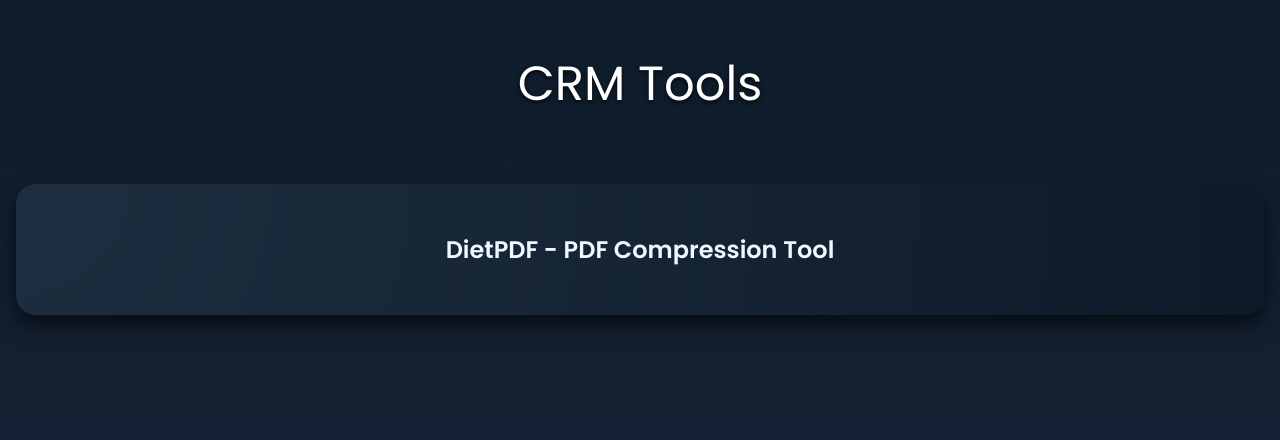
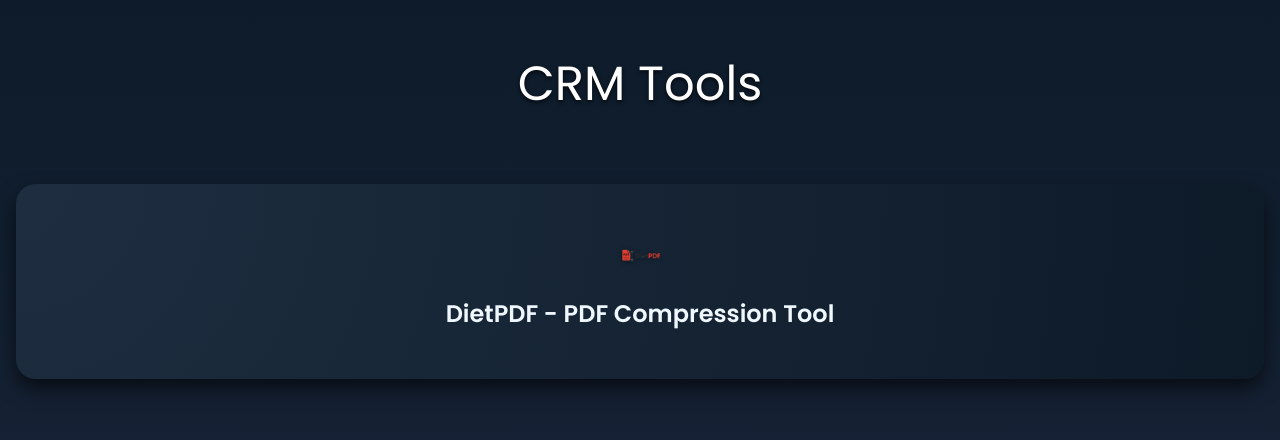
Before and after one commit to sebrichards86/crm-tools-homepage, a plain HTML site: page index.html in a window 1280 px wide. Drawn offline with Linux system fonts and the light colour scheme.

Commit message:
Added app icon to DietPDF tile

```diff
--- a/index.html
+++ b/index.html
@@ -55,6 +55,15 @@
       box-shadow: 0 12px 24px rgba(0, 0, 0, 0.7);
     }
 
+    .tile img {
+      display: block;
+      margin: 0 auto 1rem;
+      width: 48px;
+      height: 48px;
+      border-radius: 8px;
+      filter: drop-shadow(0 1px 2px rgba(0,0,0,0.5));
+    }
+
     @media (hover: none) {
       .tile:hover {
         transform: none;
@@ -67,7 +76,10 @@
 <body>
   <header>CRM Tools</header>
   <div class="container">
-    <a href="https://dietpdf.onrender.com/" class="tile" target="_blank" rel="noopener noreferrer">DietPDF - PDF Compression Tool</a>
+    <a href="https://dietpdf.onrender.com/" class="tile" target="_blank" rel="noopener noreferrer">
+      <img src="dietpdf-icon.png" alt="DietPDF Icon">
+      <div>DietPDF - PDF Compression Tool</div>
+    </a>
 
     <!-- Add more tiles as needed -->
   </div>
```
Also changed, not shown: dietpdf-icon.png (added).
